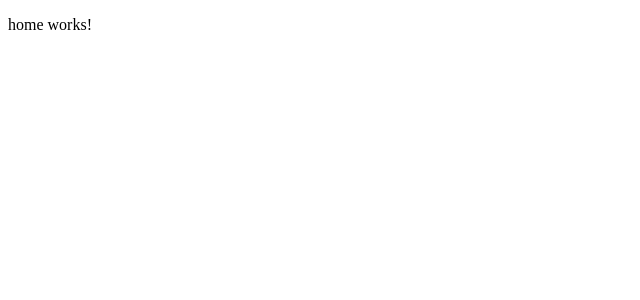
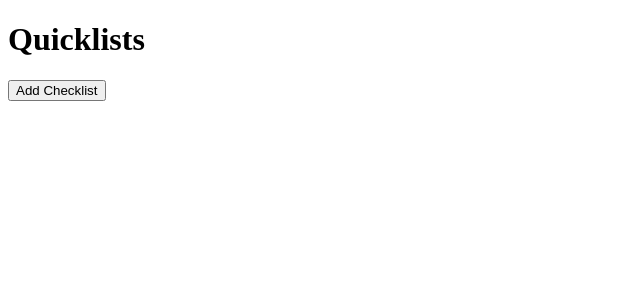
Before and after one commit to MikePham288/angularstart-quicklists, an Angular app: page /home in a window 1280 px wide. Shown: the top 300 px of the page, without its empty margins (0-640 px from the left). Built offline with nearby package versions, Linux system fonts and the light colour scheme.

Commit message:
create add checklist button

```diff
--- a/src/app/home/home.component.html
+++ b/src/app/home/home.component.html
@@ -1 +1,4 @@
-<p>home works!</p>
+<header>
+  <h1>Quicklists</h1>
+  <button>Add Checklist</button>
+</header>
```
